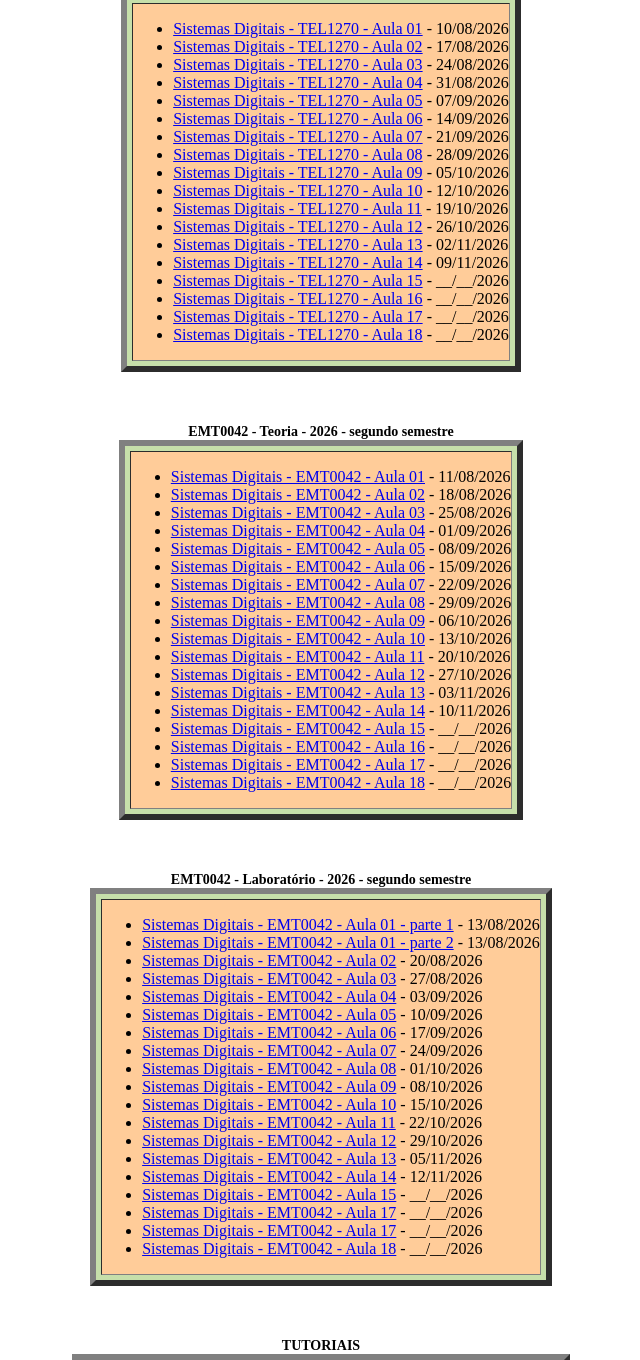
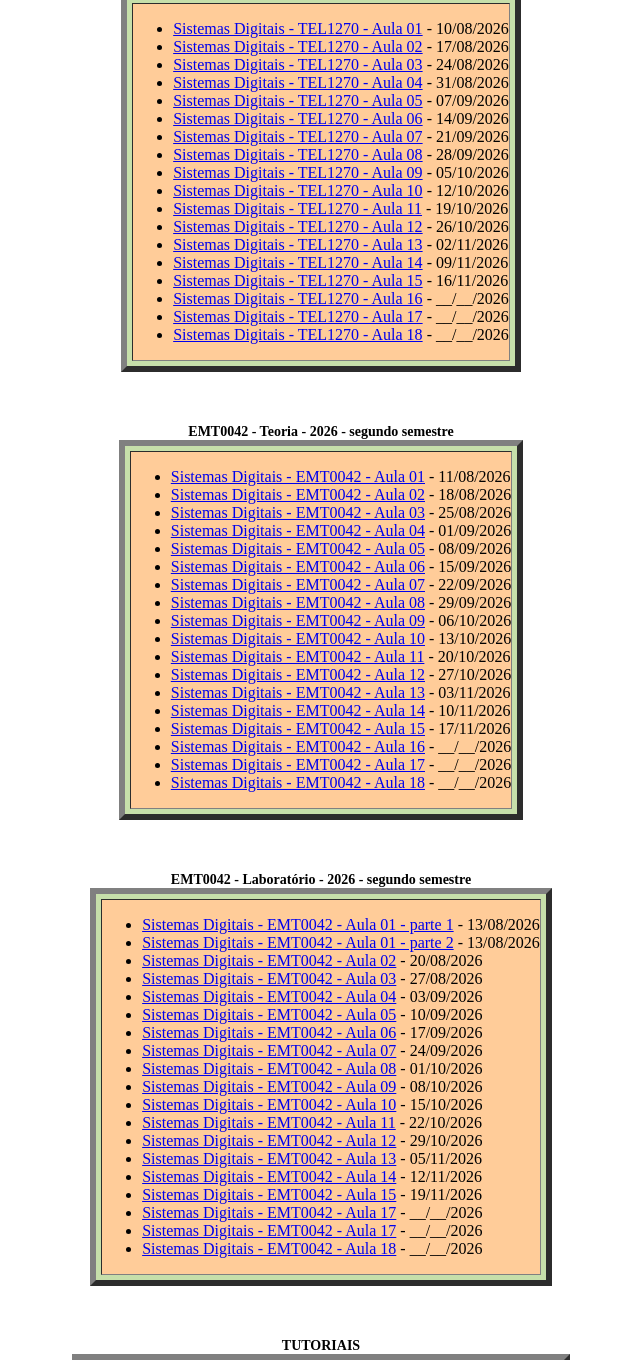
Before and after one commit to marqualrelio/UFSJ, a plain HTML site: page sistemas_digitais.html in a window 1280 px wide. Shown: the part 1344-2704 px from the top of the page, without its empty margins (319-959 px from the left). Drawn offline with Linux system fonts and the light colour scheme.

Commit message:
Update sistemas_digitais.html

```diff
--- a/sistemas_digitais.html
+++ b/sistemas_digitais.html
@@ -116,7 +116,7 @@
 					<li><span style="font-size:16px;"><a href="https://youtu.be/yLcyAVDOclU">Sistemas Digitais - TEL1270 - Aula 12</a> - 26/10/2026</span></li>
 					<li><span style="font-size:16px;"><a href="https://youtu.be/-IaoAbeDGdg">Sistemas Digitais - TEL1270 - Aula 13</a> - 02/11/2026</span></li>
 					<li><span style="font-size:16px;"><a href="https://youtu.be/HiunfzMjlAc">Sistemas Digitais - TEL1270 - Aula 14</a> - 09/11/2026</span></li>
-					<li><span style="font-size:16px;"><a href="https://youtu.be/">Sistemas Digitais - TEL1270 - Aula 15</a> - __/__/2026</span></li>
+					<li><span style="font-size:16px;"><a href="https://youtu.be/MyWspQ7JQBo">Sistemas Digitais - TEL1270 - Aula 15</a> - 16/11/2026</span></li>
 					<li><span style="font-size:16px;"><a href="https://youtu.be/">Sistemas Digitais - TEL1270 - Aula 16</a> - __/__/2026</span></li>
 					<li><span style="font-size:16px;"><a href="https://youtu.be/">Sistemas Digitais - TEL1270 - Aula 17</a> - __/__/2026</span></li>
 					<li><span style="font-size:16px;"><a href="https://youtu.be/">Sistemas Digitais - TEL1270 - Aula 18</a> - __/__/2026</span></li>
@@ -147,7 +147,7 @@
 					<li><span style="font-size:16px;"><a href="https://youtu.be/sENt1QHJT7k">Sistemas Digitais - EMT0042 - Aula 12</a> - 27/10/2026</span></li>
 					<li><span style="font-size:16px;"><a href="https://youtu.be/HaN2ralQ-EY">Sistemas Digitais - EMT0042 - Aula 13</a> - 03/11/2026</span></li>
 					<li><span style="font-size:16px;"><a href="https://youtu.be/PEPJEvYWerY">Sistemas Digitais - EMT0042 - Aula 14</a> - 10/11/2026</span></li>
-					<li><span style="font-size:16px;"><a href="https://youtu.be/">Sistemas Digitais - EMT0042 - Aula 15</a> - __/__/2026</span></li>
+					<li><span style="font-size:16px;"><a href="https://youtu.be/wtJee3A3X98">Sistemas Digitais - EMT0042 - Aula 15</a> - 17/11/2026</span></li>
 					<li><span style="font-size:16px;"><a href="https://youtu.be/">Sistemas Digitais - EMT0042 - Aula 16</a> - __/__/2026</span></li>
 					<li><span style="font-size:16px;"><a href="https://youtu.be/">Sistemas Digitais - EMT0042 - Aula 17</a> - __/__/2026</span></li>
 					<li><span style="font-size:16px;"><a href="https://youtu.be/">Sistemas Digitais - EMT0042 - Aula 18</a> - __/__/2026</span></li>
@@ -179,7 +179,7 @@
 					<li><span style="font-size:16px;"><a href="https://youtu.be/Use4spmUiO0">Sistemas Digitais - EMT0042 - Aula 12</a> - 29/10/2026</span></li>
 					<li><span style="font-size:16px;"><a href="https://youtu.be/mYAd4_uCbTU">Sistemas Digitais - EMT0042 - Aula 13</a> - 05/11/2026</span></li>
 					<li><span style="font-size:16px;"><a href="https://youtu.be/qVhCwkVX-rw">Sistemas Digitais - EMT0042 - Aula 14</a> - 12/11/2026</span></li>
-					<li><span style="font-size:16px;"><a href="https://youtu.be/">Sistemas Digitais - EMT0042 - Aula 15</a> - __/__/2026</span></li>
+					<li><span style="font-size:16px;"><a href="https://youtu.be/EGYnovd59MI">Sistemas Digitais - EMT0042 - Aula 15</a> - 19/11/2026</span></li>
 					<li><span style="font-size:16px;"><a href="https://youtu.be/">Sistemas Digitais - EMT0042 - Aula 17</a> - __/__/2026</span></li>
 					<li><span style="font-size:16px;"><a href="https://youtu.be/">Sistemas Digitais - EMT0042 - Aula 17</a> - __/__/2026</span></li>
 					<li><span style="font-size:16px;"><a href="https://youtu.be/">Sistemas Digitais - EMT0042 - Aula 18</a> - __/__/2026</span></li>
@@ -2001,7 +2001,7 @@
 	<p>&nbsp;</p>
 </center>
 
-<br><p style="text-align: right;"><i>Última atualização: 16/11/2026</i></p>
+<br><p style="text-align: right;"><i>Última atualização: 23/11/2026</i></p>
 
 	</body>
 </html>
```
